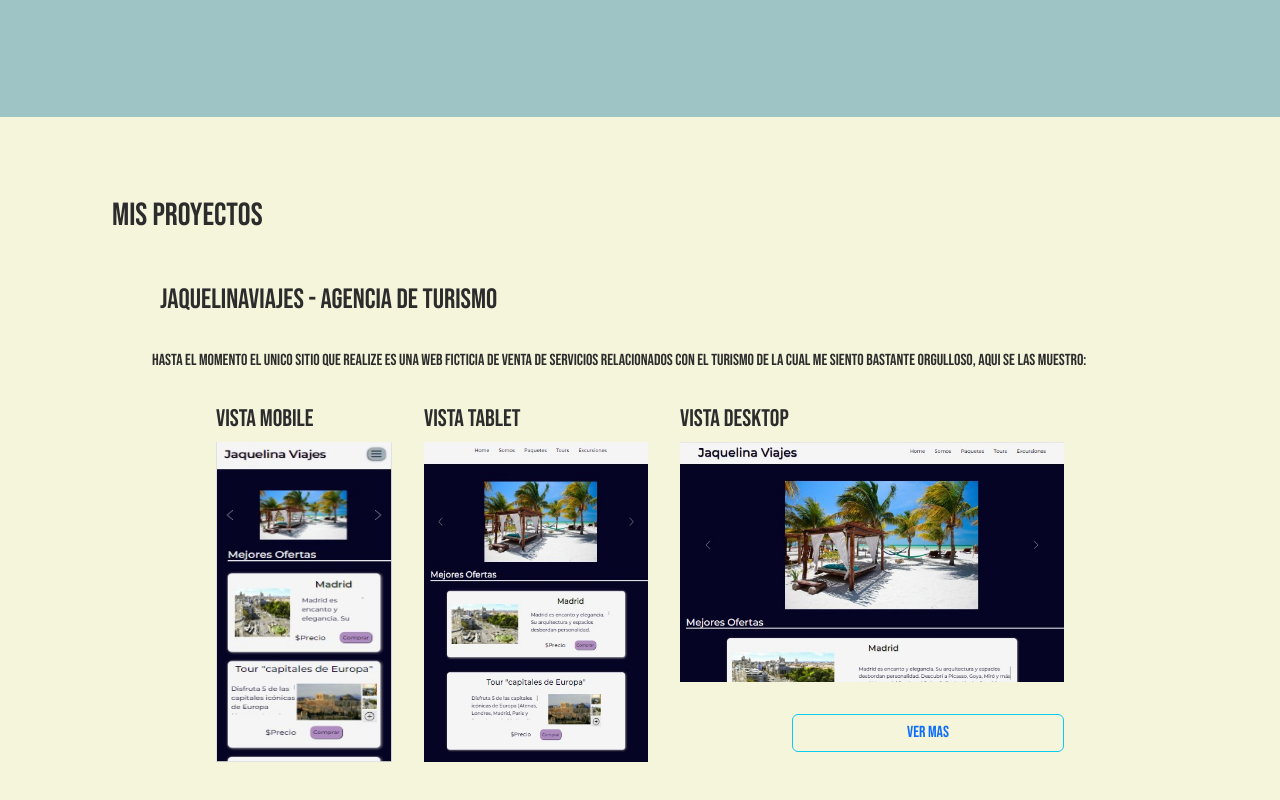
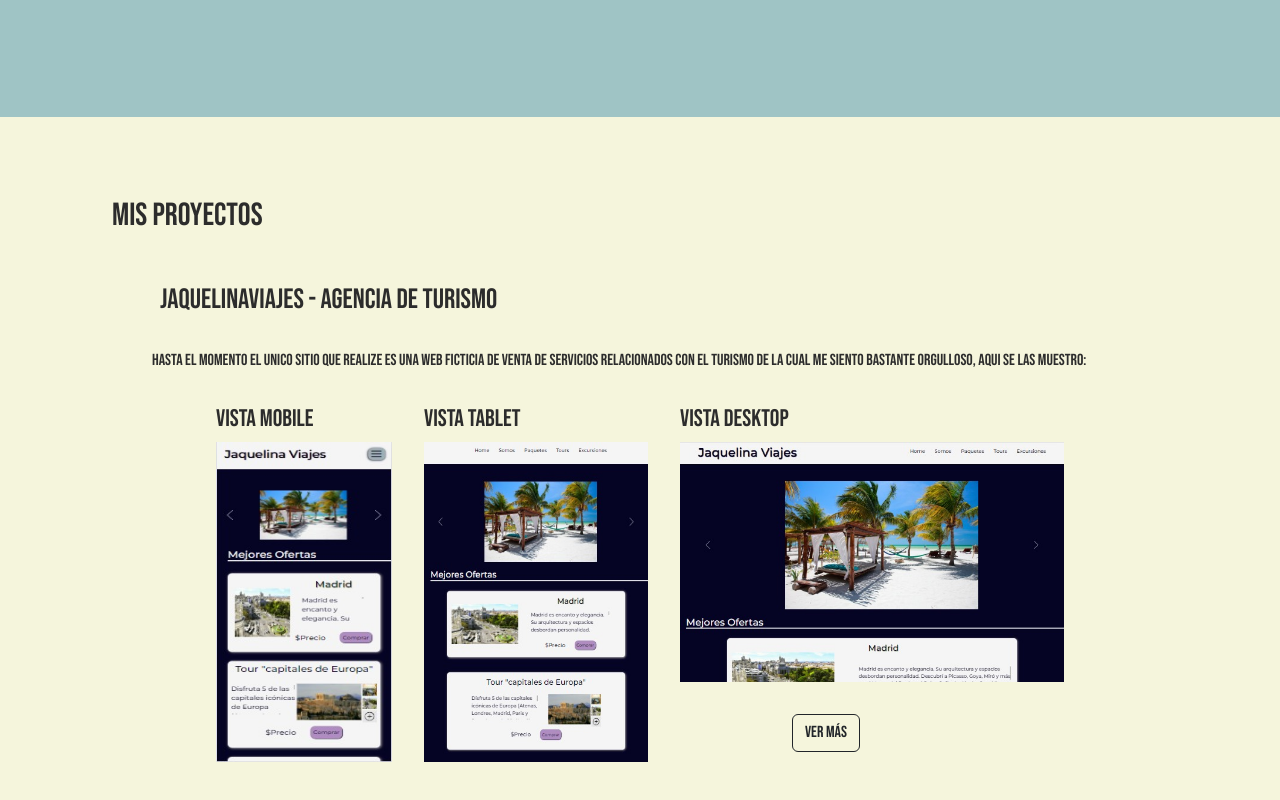
Before and after one commit to Jere222/Portafolio, a website: page index.html in a window 1280 px wide. Shown: the part 1595-2395 px from the top of the page. Drawn offline with nearby package versions, Linux system fonts and the light colour scheme.

Commit message:
arreglo boton

```diff
--- a/index.html
+++ b/index.html
@@ -72,7 +72,7 @@
                     <div>
                         <h4>Vista Desktop</h4>
                         <img class="pc" src="img/JaquelinaViajes-PC.jpg" alt="">
-                        <button type="button" class="btn btn-outline-info verMas"><a href="https://jere222.github.io/PreEntrega3Bracamonte/" target="_blank">Ver Mas</a></button>
+                        <a href="https://jere222.github.io/PreEntrega3Bracamonte/" target="_blank"><button type="button" class="btn btn-outline-dark verMas">Ver más</button></a>
                     </div>
                 </div>
 
```
